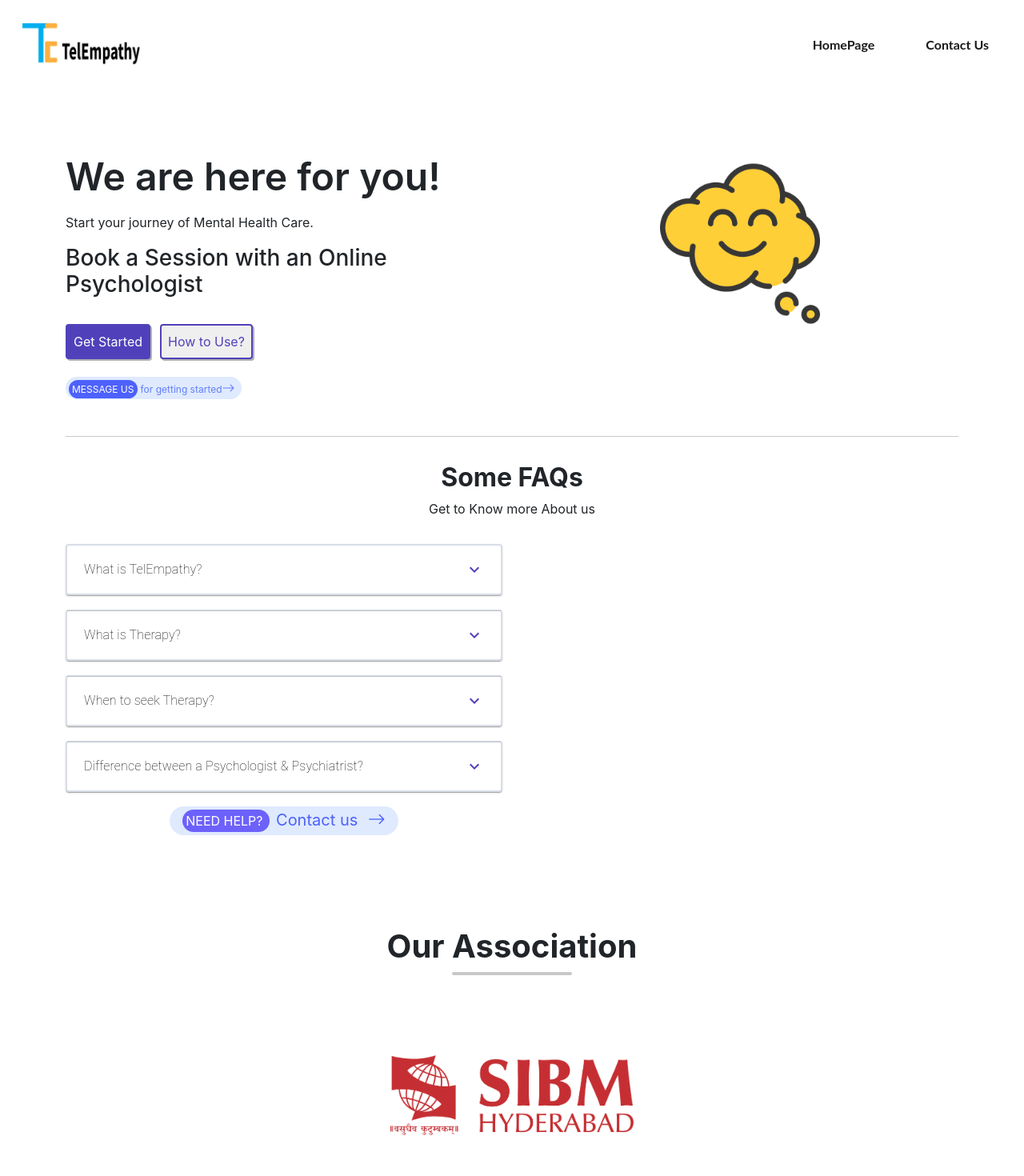
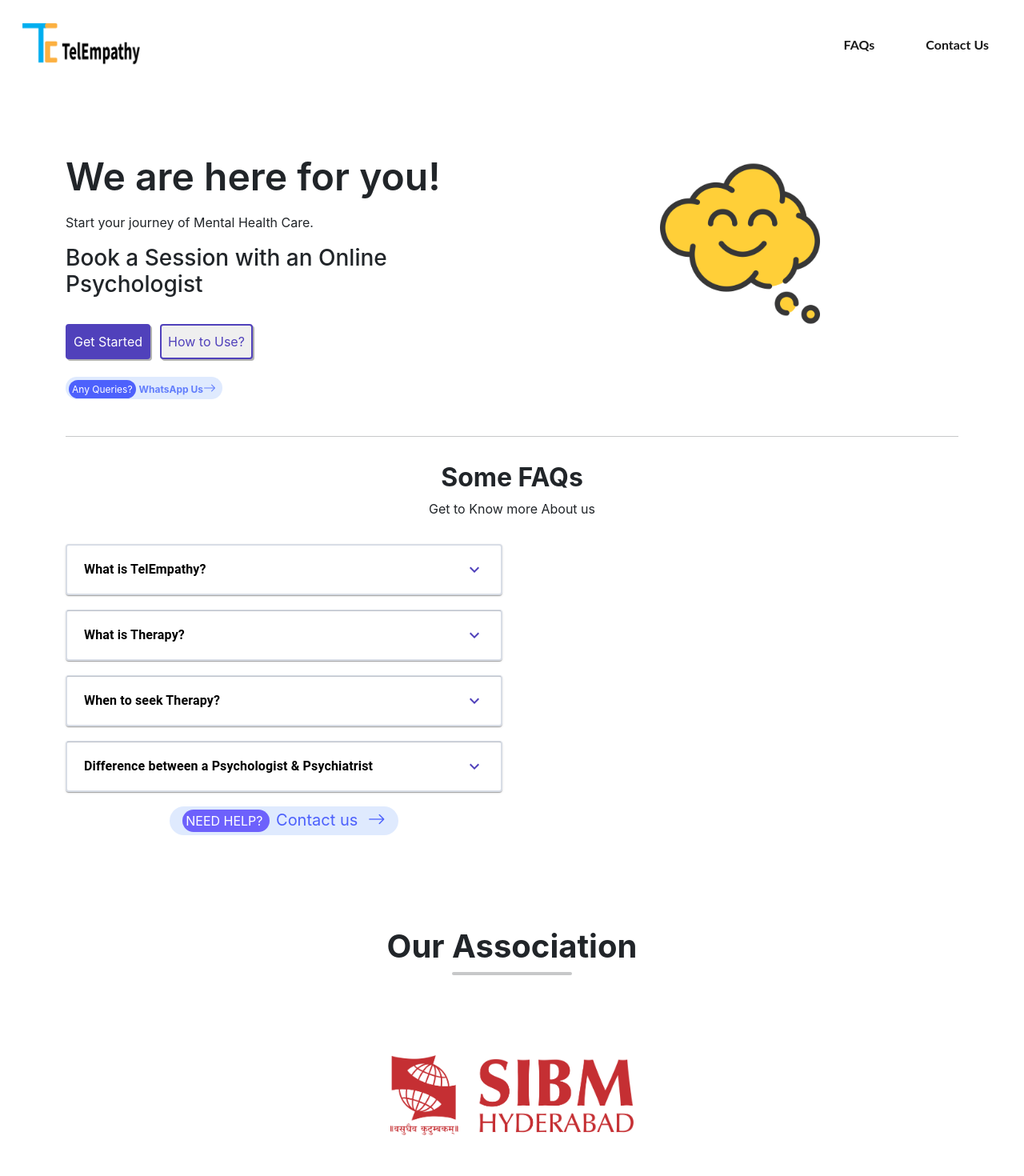
Before and after one commit to aniket7515/TelEmpathy_Internship_work, a React (Create React App) app: page / in a window 1280 px wide. Shown: the top 1470 px of the page at 80% size. Built offline with nearby package versions, Linux system fonts and the light colour scheme.

Commit message:
final update

```diff
--- a/public/index.html
+++ b/public/index.html
@@ -27,7 +27,7 @@
     <link href="https://cdn.jsdelivr.net/npm/bootstrap@5.1.3/dist/css/bootstrap.min.css" rel="stylesheet" integrity="sha384-1BmE4kWBq78iYhFldvKuhfTAU6auU8tT94WrHftjDbrCEXSU1oBoqyl2QvZ6jIW3" crossorigin="anonymous">
     <link rel="stylesheet" href="https://cdn.jsdelivr.net/npm/bootstrap-icons@1.3.0/font/bootstrap-icons.css">
     <script src="https://cdn.jsdelivr.net/npm/bootstrap@5.1.3/dist/js/bootstrap.bundle.min.js" integrity="sha384-ka7Sk0Gln4gmtz2MlQnikT1wXgYsOg+OMhuP+IlRH9sENBO0LRn5q+8nbTov4+1p" crossorigin="anonymous"></script>
-    <title>React App</title>
+    <title>TelEmpathy-Online Mental Health Care</title>
   </head>
   <body>
     <noscript>You need to enable JavaScript to run this app.</noscript>
--- a/src/components/Acc.jsx
+++ b/src/components/Acc.jsx
@@ -18,7 +18,7 @@ const Acc = () => {
         >
           <Typography
             style={{
-              fontWeight: 20,
+              fontWeight: "bold",
 
             }}
           >
@@ -40,7 +40,7 @@ We aim to provide access to online psychologists at an affordable price to the p
         >
           <Typography
             style={{
-              fontWeight: 10,
+              fontWeight: "bold",
             }}
           >
             What is Therapy?
@@ -72,7 +72,7 @@ Talk Therapy is a collaborative process & it requires equal efforts from both si
         >
           <Typography
             style={{
-              fontWeight: 10,
+              fontWeight: "bold",
             }}
           >
             When to seek Therapy?
@@ -101,10 +101,10 @@ It is completely fine & normal to seek therapy as it helps you to get better at
         >
           <Typography
             style={{
-              fontWeight: 10,
+              fontWeight: "bold",
             }}
           >
-            Difference between a Psychologist & Psychiatrist?
+            Difference between a Psychologist & Psychiatrist
           </Typography>
         </AccordionSummary>
         <AccordionDetails>
--- a/src/components/Association.css
+++ b/src/components/Association.css
@@ -1,7 +1,7 @@
 .association img{
     max-height: 100px;
     margin-top:100px;
-    margin-bottom:50px;
+    margin-bottom:0px;
 }
 
 .association .line1{
--- a/src/components/Association.jsx
+++ b/src/components/Association.jsx
@@ -8,7 +8,7 @@ const Association = () => {
         <div className="association text-center mt-5">
         <h1 className="text-center">Our Association</h1>
         <hr className="line1" />
-        <img src={simb} alt="" />
+        <a href="https://drive.google.com/file/d/1LXieoRexqso7JdqQPcNQe7D8kzl2nEGE/view"><img src={simb} alt="" /></a>
 
         </div>
 
--- a/src/components/ContactUsCard.jsx
+++ b/src/components/ContactUsCard.jsx
@@ -8,8 +8,8 @@ const ContactUsCard = () => {
             <div className="text-box container">
                 <div className="text-content">
                     <p>For any Queries or Feedback feel free to reach out to us!</p>
-                    <p><strong>Email Id:</strong>official@telempathy.in </p>
-                    <p><strong>Contact Number</strong>9819481283 </p>
+                    <p><strong>Email ID:</strong> official@telempathy.in </p>
+                    <p><strong>Contact Number:</strong> 9819481283 </p>
                 </div>
 
             </div>
--- a/src/components/Faq.jsx
+++ b/src/components/Faq.jsx
@@ -6,7 +6,7 @@ import {BrowserRouter,Routes,Route,Link} from 'react-router-dom'
 
 const Faq = () => {
   return (
-    <div className="faq container mt-5 mb-3" style={{paddingBottom:"70px"}}>
+    <div id="faqs" className="faq container mt-5 mb-3" style={{paddingBottom:"70px"}}>
       <hr />
         <h1 className="text-center faqh1 pt-3" style={{fontSize: '32px',fontWeight: 'bold'}}>Some FAQs</h1>
         <p className="text-center pb-3"style={{fontSize: '16px'}}>Get to Know more About us</p>
--- a/src/components/Header.jsx
+++ b/src/components/Header.jsx
@@ -59,10 +59,10 @@ const Header = () => {
                       fontSize: "12px"
                     }}
                   >
-                    MESSAGE US
+                    Any Queries?
                   </span>
-                  <span className="p-1" style={{ color: "#627efc" ,fontSize: "12px",cursor:"pointer" }}>
-                    for getting started<i className="bi bi-arrow-right " style={{fontSize:"16px"}}/>
+                  <span className="p-1" style={{ color: "#627efc" ,fontSize: "12px",cursor:"pointer",fontWeight:"bold" }}>
+                  WhatsApp Us<i className="bi bi-arrow-right " style={{fontSize:"16px"}}/>
                   </span>
                 </span>
                 </a>
--- a/src/components/Navbar.jsx
+++ b/src/components/Navbar.jsx
@@ -15,8 +15,11 @@ const Navbar = () => {
     </button>
     <div className="collapse navbar-collapse  " id="navbarSupportedContent">
       <ul className="navbar-nav ms-auto mb-2 mb-lg-0  mr-auto">
+        {/* <li className="nav-item">
+          <Link to="/" className="nav-link active p-3 mx-3 " aria-current="page" href="#">HomePage</Link>
+        </li> */}
         <li className="nav-item">
-          <Link to="/" className="nav-link active p-3 mx-3 " aria-current="page" href="#">HomePage</Link>
+          <a href="#faqs" className="nav-link active p-3 mx-3">FAQs</a>
         </li>
         <li className="nav-item">
           <Link to="/contact" className="nav-link active p-3 mx-3" href="#">Contact Us</Link>
--- a/src/components/NewsLetter.css
+++ b/src/components/NewsLetter.css
@@ -36,7 +36,7 @@
     border-radius: 3px;
     border: 1.5px solid black;
     background-color:white;
-    color: #fff;
+    color: black;
 
 }
 .sub{
@@ -52,17 +52,17 @@
     color: #fff;
 }
 ::placeholder { /* Chrome, Firefox, Opera, Safari 10.1+ */
-    color: white;
+    color: black;
     opacity: 1;
     /* Firefox */
   }
 
   :-ms-input-placeholder { /* Internet Explorer 10-11 */
-    color: white;
+    color: black;
   }
 
   ::-ms-input-placeholder { /* Microsoft Edge */
-    color:white;
+    color:black;
   }
 
 
```
Also changed, not shown: 1 other file (tests, documents, lock files or other folders).
